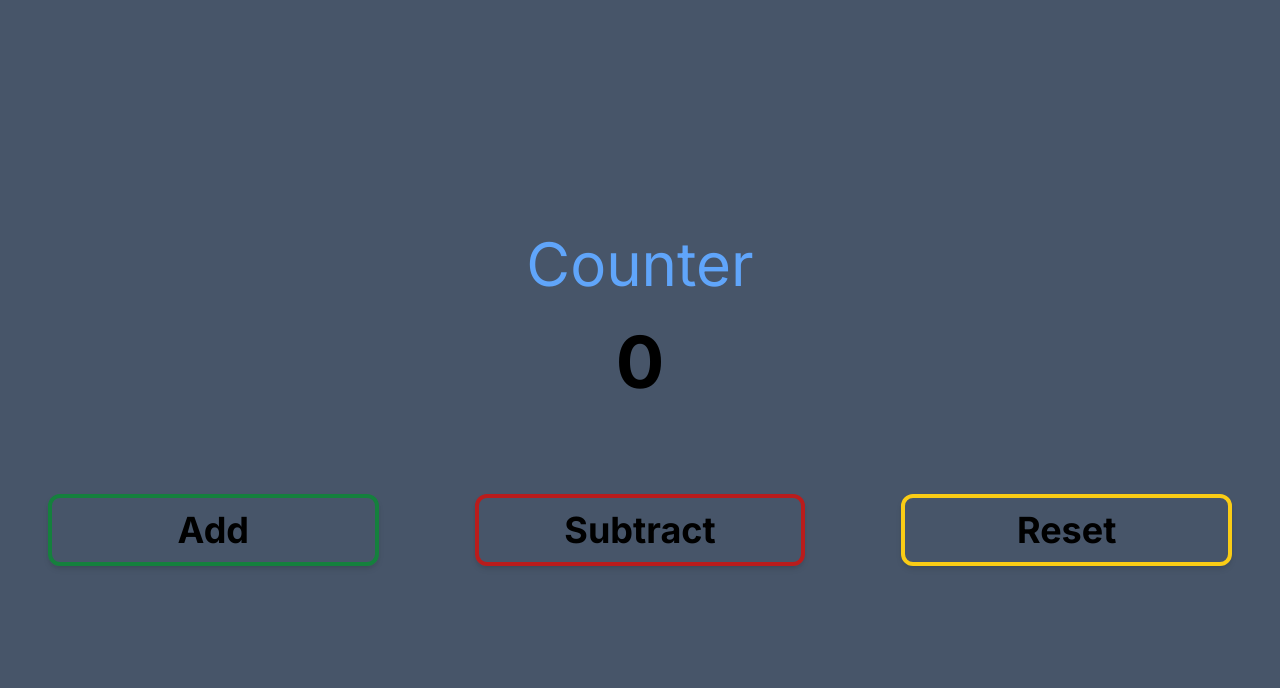
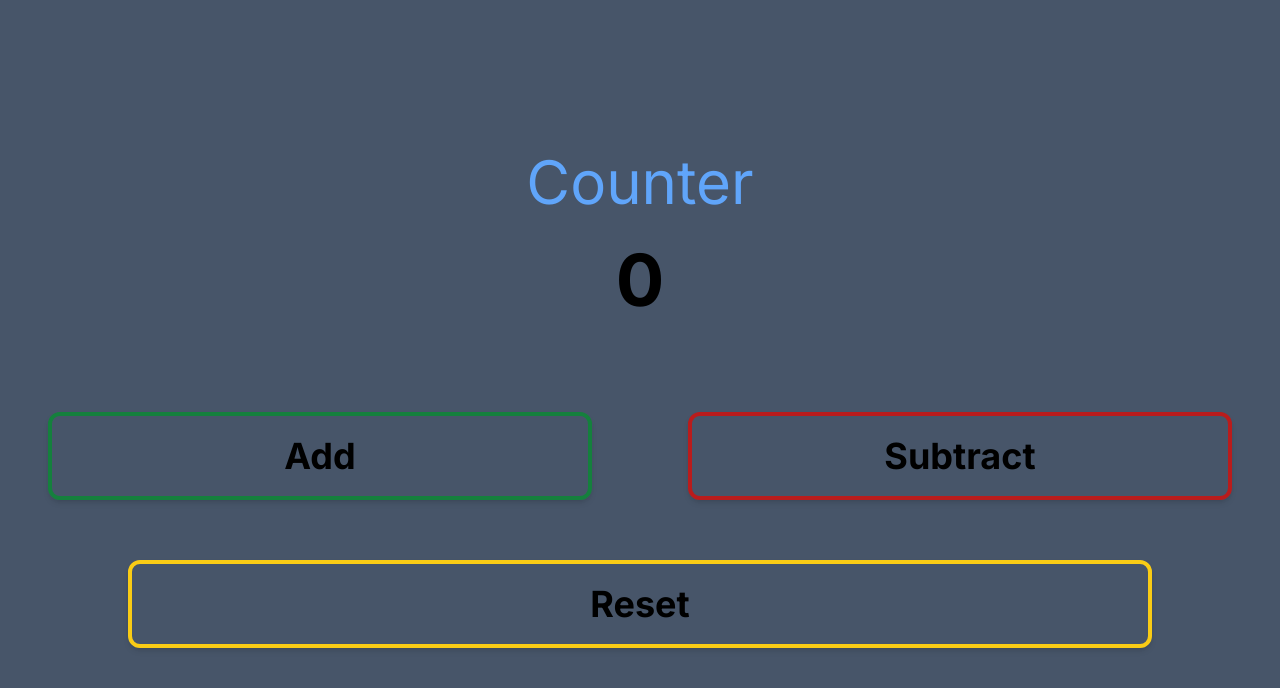
Before and after one commit to Mtoal087/NextCounter, a Next.js app: page / in a window 1280 px wide. Shown: the top 688 px of the page. Built offline with nearby package versions, Linux system fonts and the light colour scheme.

Commit message:
Might make button components instead of creating multiple buttons in app/page.tsx

```diff
--- a/app/page.tsx
+++ b/app/page.tsx
@@ -6,16 +6,16 @@ export default function Home() {
 	const [count, setCount] = useState(0); // Counter, using useState from React
 
 	return (
-		<section className="w-full flex h-screen justify-center items-center bg-slate-600 flex-col gap-8">
+		<section className="flex flex-col items-center justify-center w-full h-screen gap-8 bg-slate-600">
 			<h1 className="text-6xl text-blue-400">Counter</h1>
 
 			{/* Counter */}
-			<h1 className="text-7xl mb-16 font-bold">{count}</h1>
+			<h1 className="mb-16 font-bold text-7xl">{count}</h1>
 
-			<div className="flex sm:flex-row flex-col w-screen items-center gap-10 sm:gap-0">
+			<div className="flex flex-col items-center w-screen gap-10 sm:flex-row sm:gap-0">
 				{/* Button 'Add' */}
 				<button
-					className="w-4/5 cursor-pointer text-4xl  border-4 border-green-700 py-3 rounded-xl hover:bg-green-300 hover:text-slate-800 font-bold shadow-md hover:shadow-2xl sm:mx-12 hover:bg-opacity-70"
+					className="w-4/5 py-3 text-4xl font-bold border-4 border-green-700 shadow-md cursor-pointer sm:py-5 sm:hover:bg-green-300 rounded-xl sm:hover:shadow-2xl sm:hover:text-slate-800 sm:mx-12 sm:hover:bg-opacity-70"
 					onClick={() => setCount(count + 1)}
 				>
 					Add
@@ -23,20 +23,20 @@ export default function Home() {
 
 				{/* Button 'Subtract' */}
 				<button
-					className="w-4/5 cursor-pointer hover:bg-red-300 text-4xl border-4 border-red-700 py-3 rounded-xl font-bold shadow-md hover:shadow-2xl hover:text-slate-800 sm:mx-12 hover:bg-opacity-70"
+					className="w-4/5 py-3 text-4xl font-bold border-4 border-red-700 shadow-md cursor-pointer sm:py-5 sm:hover:bg-red-300 rounded-xl sm:hover:shadow-2xl sm:hover:text-slate-800 sm:mx-12 sm:hover:bg-opacity-70"
 					onClick={() => setCount(count - 1)}
 				>
 					Subtract
 				</button>
+			</div>
 
 			{/* Button 'Reset' */}
 			<button
-					className="w-4/5 cursor-pointer hover:bg-yellow-300 text-4xl border-4 border-yellow-400 py-3 rounded-xl font-bold shadow-md hover:shadow-2xl hover:text-slate-800 sm:mx-12 hover:bg-opacity-70"
+				className="w-4/5 p-3 text-4xl font-bold border-4 border-yellow-400 shadow-md cursor-pointer sm:mt-7 sm:py-5 sm:hover:bg-yellow-300 rounded-xl sm:hover:shadow-2xl sm:hover:text-slate-800 sm:hover:bg-opacity-70"
 				onClick={() => setCount(0)}
 			>
 				Reset
 			</button>
-			</div>
 		</section>
 	);
 }
```
Lines whose indentation alone changed are shown as unchanged.
